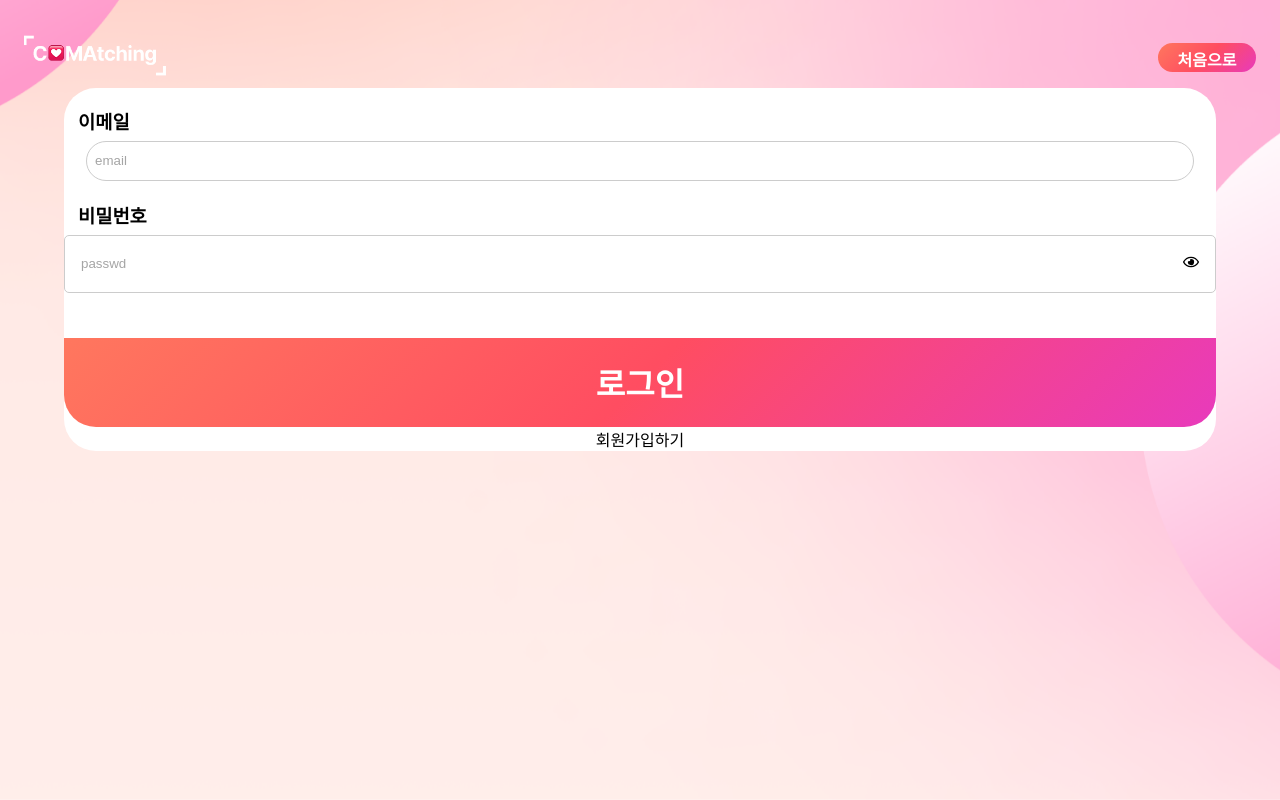
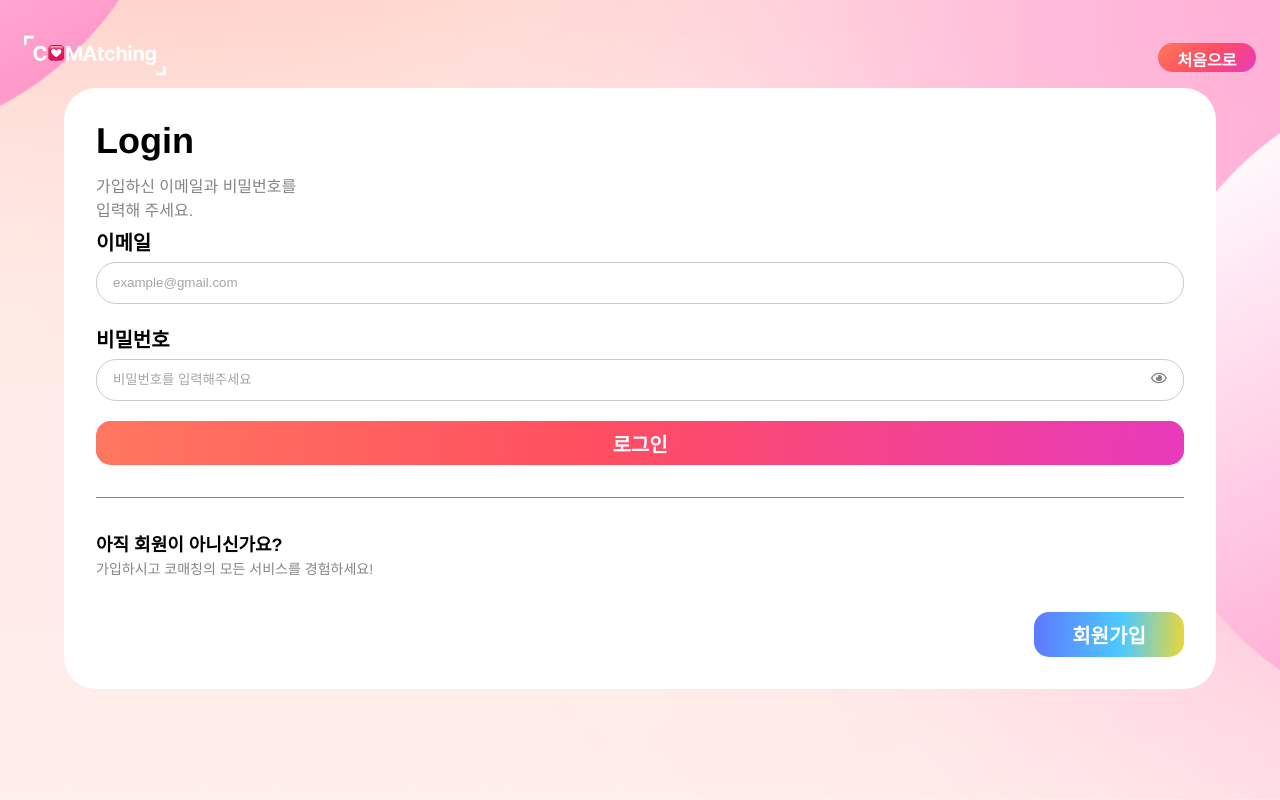
Before and after one commit to alpaka206/COMAtching_FE, a React (Create React App) app: page /Login in a window 1280 px wide. Built offline with nearby package versions, Linux system fonts and the light colour scheme.

Commit message:
Completed the css for Login Page

```diff
--- a/src/pages/Login.css
+++ b/src/pages/Login.css
@@ -1,23 +1,187 @@
-.user-email,
+/* Content a.k.a Container? */
+.content {
+  max-width: flex;
+  margin: 0 auto;
+  display: flex;
+}
+
+/* The actual Content */
+/* Wanted to make padding for inside-only */
+.inner-content {
+  opacity: 1.0;
+  padding: 32px;
+}
+
+/* Title-Login */
+.title {
+  font-size: 44px;
+  font-weight: bold;
+  margin-bottom: 20px;
+  letter-spacing: 0;
+  text-align: left;
+  line-height: normal;
+}
+
+.login-text {
+  color: #000000;
+  font-family: "Pretendard-Bold", Helvetica;
+  font-size: 36px;
+  font-weight: 700;
+  height: 29px;
+  position: relative;
+}
+
+.login-inst-txt {
+  color: #858585;
+  font-family: "Pretendard-Medium", Helvetica;
+  font-size: 16px;
+  font-weight: 500;
+  height: 29px;
+  position: relative;
+  margin-top: 24px;
+}
+
+/* Email & PW */
+.user-email {
+  margin-top: 25px;
+}
+
+.user-email label,
+.user-passwd label {
+  color :#000000;
+  font-family: "Pretendard-SemiBold", Helvetica;
+  font-size: 20px;
+  font-weight: 700;
+  text-align: left;
+  display: block;
+}
+
 .user-passwd {
-  margin-bottom: 20px;
+  margin-top: 20px;
 }
-.password-input {
+
+.email-input,
+.password-input{
+  color: #858585;
+  font-family: "Pretendard", Helvetica;
+  font-size: 16px;
+  font-weight: 500;
+  height : 24px;
   display: flex;
   align-items: center;
   border: 1px solid #ccc;
-  border-radius: 5px;
+  border-radius: 20px;
   padding: 8px;
+  margin-top: 6px;
+  position: relative;
+}
 
-  /* 추가된 스타일: 입력창과 아이콘이 같은 테두리에 속하도록 설정 */
-}
+.email-input input,
 .password-input input {
   flex: 1;
   border: none;
-  padding: 8px;
 }
 
 .password-toggle {
   cursor: pointer;
   padding: 8px;
 }
+
+/* Login-Btn */
+
+.login-button {
+  width: 100%;
+  height: 44.62px;
+  position: relative;
+  overflow: hidden;
+  background: linear-gradient(93deg, black 0%, #FF775E 0%, #FF4D61 47%, #E83ABC 100%);
+  border-radius: 15px;
+  border: none;
+  cursor: pointer;
+  margin-top: 20px;
+}
+
+.login-button::before {
+  content: '';
+  width: 100%;
+  height: 100%;
+  position: absolute;
+  top: 0;
+  left: 0;
+  background: linear-gradient(93deg, black 0%, #FF775E 0%, #FF4D61 47%, #E83ABC 100%);
+  border-radius: 15px;
+}
+
+.login-button span {
+  width: 100%;
+  height: 100%;
+  display: flex;
+  align-items: center;
+  justify-content: center;
+  color: white;
+  font-size: 20px;
+  font-family: 'Pretendard', Helvetica;
+  font-weight: 700;
+  position: relative;
+}
+
+
+/* Identifier */
+
+.line-identifier {
+  position: relative;
+  height: 1px;
+  background-color: #858585;
+  content: "";
+  display: block;
+  margin-top: 32px;
+  margin-bottom: 32px;
+}
+
+/* Register */
+
+.register {
+  display: flex;
+  flex-direction: column; /* 수정된 부분 */
+}
+
+.reg-recommend{
+  text-align: left;
+
+}
+.rec-text-title {
+  color: #000000;
+  font-family: "Pretendard-SemiBold", Helvetica;
+  font-size: 18px;
+  font-weight: 600;
+}
+.rec-text-inst {
+  color: #858585;
+  font-family: "Pretendard-Medium", Helvetica;
+  font-size: 14px;
+  font-weight: 500;
+  margin-top: 2px;
+}
+
+.register-button {
+  width: 150px;
+  height: 44.62px;
+  background: linear-gradient(93deg, black 0%, #5E78FF 0%, #4DCAFF 59%, #E8D73A 100%);
+  border-radius: 15px;
+  cursor: pointer;
+  align-self: flex-end;
+  margin-top: 20px;
+}
+
+.register-button span {
+  width: 100%;
+  height: 100%;
+  display: flex;
+  align-items: center;
+  justify-content: center;
+  color: white;
+  font-size: 20px;
+  font-family: 'Pretendard', Helvetica;
+  font-weight: 700;
+  word-wrap: break-word;
+}
--- a/src/pages/Login.js
+++ b/src/pages/Login.js
@@ -46,27 +46,36 @@ function Login() {
       <form onSubmit={handleSubmit}>
         <ComatHeader destination="/" buttonText="처음으로" />
         <div className="content">
+          <div className="inner-content">
+          <div className="title">
+            <div className="login-text">Login</div>
+            <div className="login-inst-txt">
+                가입하신 이메일과 비밀번호를
+                <br />
+                입력해 주세요.
+              </div>
+          </div>
           <div className="user-email">
-            <label>
-              <h3>이메일</h3>
+            <label>이메일
+              <div className="email-input">
               <MyInput
                 name="user-email"
                 value={formData.email}
-                placeholder="email"
+                placeholder="example@gmail.com"
                 onChange={(e) =>
                   setFormData({ ...formData, email: e.target.value })
                 }
               />
+              </div>
             </label>
           </div>
           <div className="user-passwd">
-            <label>
-              <h3>비밀번호</h3>
+            <label>비밀번호
               <div className="password-input">
                 <MyInput
                   name="user-passwd"
                   value={formData.passwd}
-                  placeholder="passwd"
+                  placeholder="비밀번호를 입력해주세요"
                   type={showPassword ? "text" : "password"}
                   onChange={(e) =>
                     setFormData({ ...formData, passwd: e.target.value })
@@ -78,11 +87,23 @@ function Login() {
               </div>
             </label>
           </div>
-          <button type="submit-button">로그인</button>
-          <div onClick={() => navigate("/Register")}>회원가입하기</div>
+          <button class="login-button">
+            <span>로그인</span>
+          </button>
+          <div class="line-identifier"></div>
+          <div className="register">
+            <div className="reg-recommend">
+              <div className="rec-text-title">아직 회원이 아니신가요?</div>
+              <p className="rec-text-inst">가입하시고 코매칭의 모든 서비스를 경험하세요!</p>
+            </div>
+            <div className="register-button" onClick={() => navigate("/Register")}>
+               <span>회원가입</span>
+            </div>
+          </div>
         </div>
-      </form>
-    </div>
+      </div>
+    </form>
+  </div>
   );
 }
 
```
